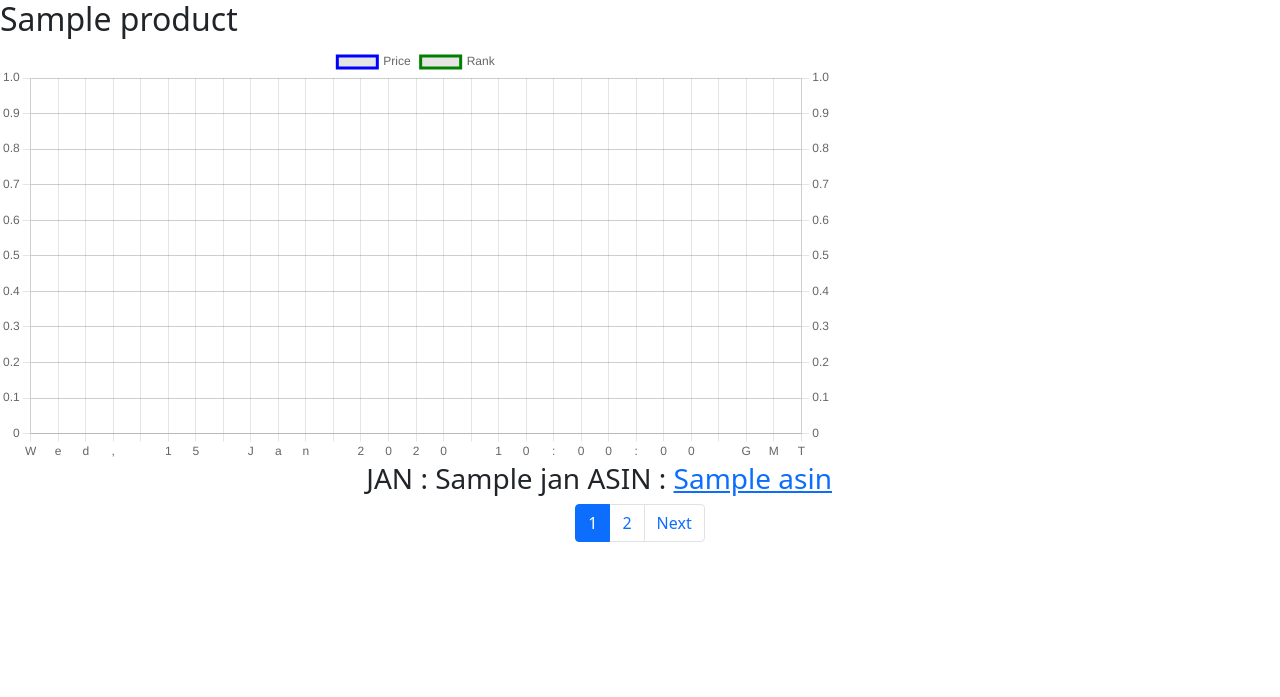
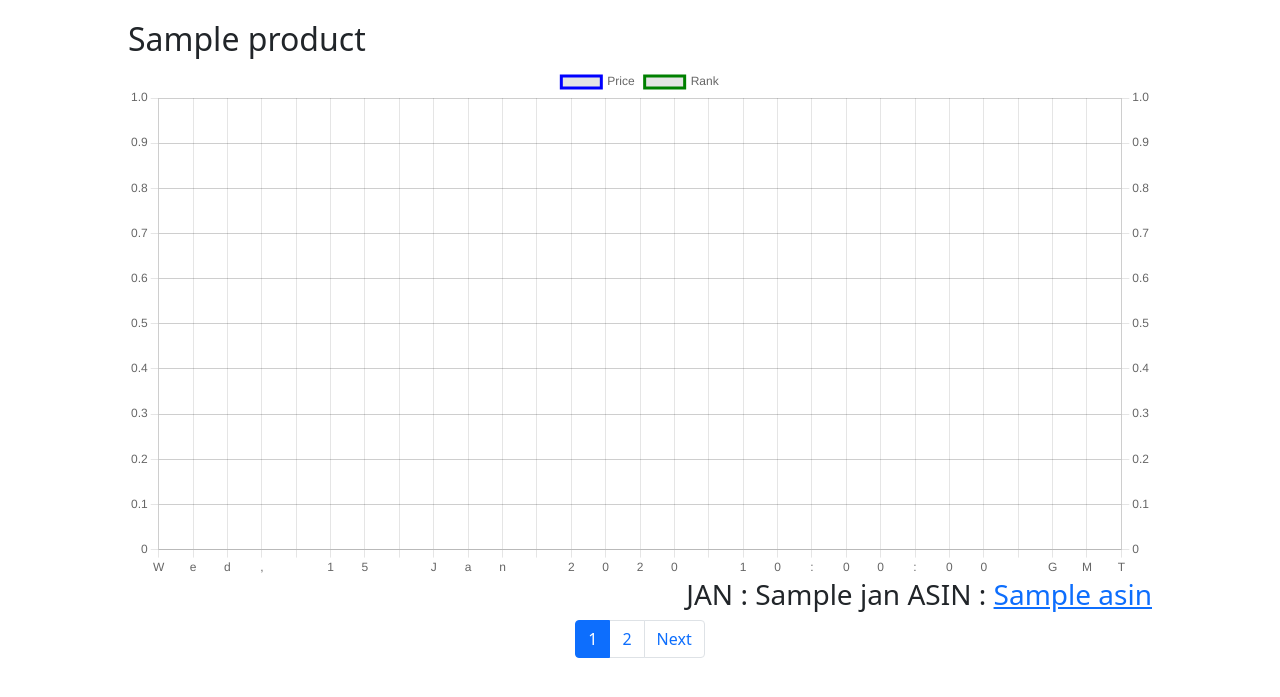
Before and after one commit to heyjun3/aps, a Flask app: template web/templates/chart.html in a window 1280 px wide. Shown: the top 697 px of the page. Run offline with Flask 2, Linux system fonts and the light colour scheme; the template is opened without the code that fills it: most values are stand-ins (such as "Sample title", 1, 10 or a date in 2020); parts of the project's set-up code (start-up, migrations or seed data) failed here and were passed over; some libraries are stand-ins or nearby versions.

Commit message:
fix style

```diff
--- a/web/templates/chart.html
+++ b/web/templates/chart.html
@@ -16,11 +16,17 @@
             text-align: right;
         }
         a:visited {color: red}
+        .chart{
+            display: block;
+            margin-right: auto;
+            margin-left: auto;
+            margin-top: 20px;
+        }
     </style>
 </head>
 <body>
     {% for product in products_list %}
-    <div style="width:65%;">
+    <div style="width:80%" class="chart">
         <h2>{{ product.title }}</h2>
         <canvas id="{{ product.asin }}" width="300px" height="150px"></canvas>
 	    <h3 class="info">JAN : {{ product.jan }} ASIN : <a href="https://www.amazon.co.jp/dp/{{ product.asin }}" target="_blank" rel="noopener noreferrer">{{ product.asin }}</a><h3>
--- a/web/web.py
+++ b/web/web.py
@@ -33,6 +33,7 @@ def delete_filename():
 def chart(filename):
     count = 100
     render_data_list = []
+
     current_page_num = int(request.args.get('page', '1'))
     products_list = MWS.get_render_data(filename=filename, page=current_page_num, count=count)
     max_pages = math.ceil(MWS.get_max_row_count(filename) / count)
```
